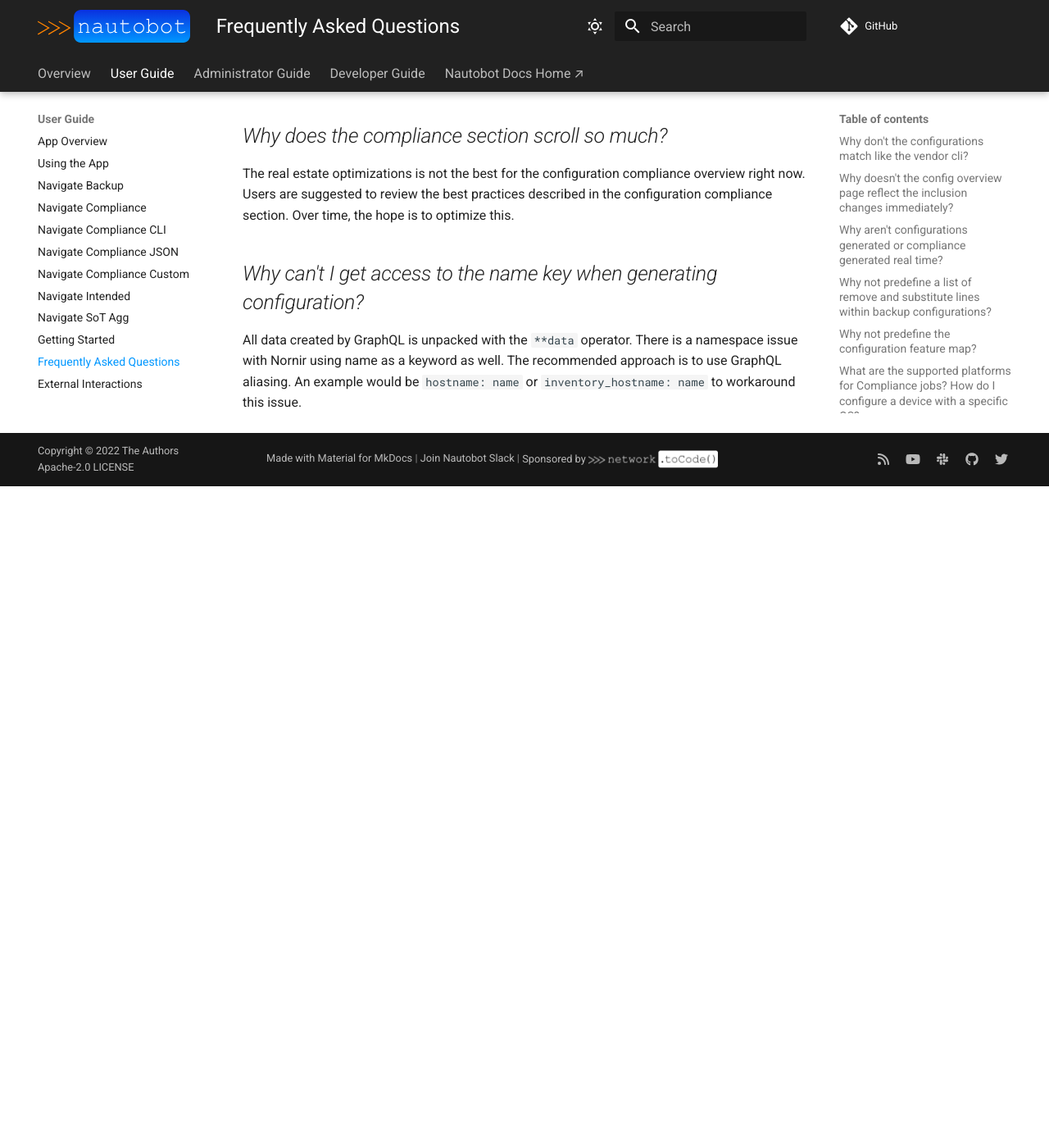
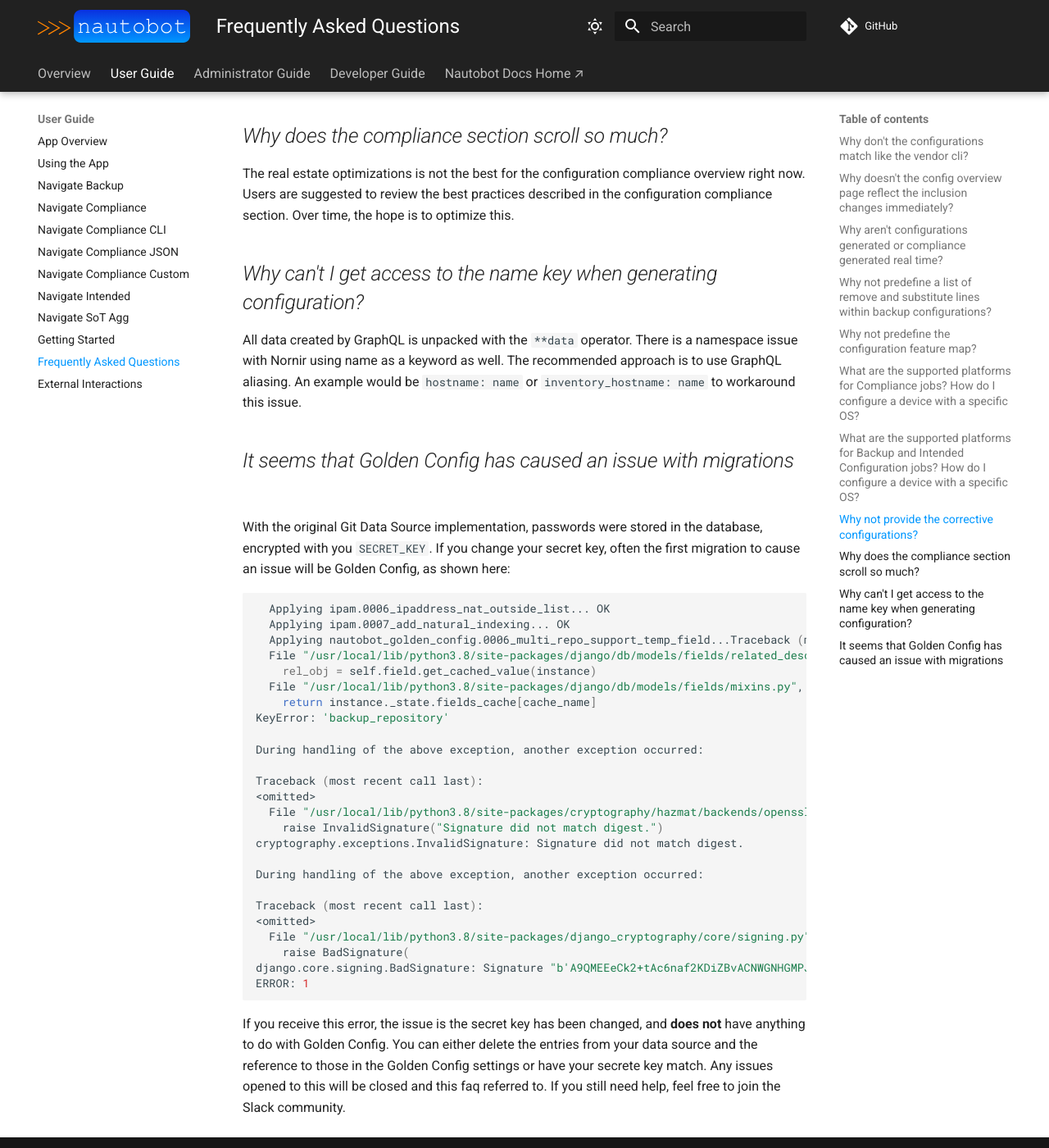
Before and after one commit to nautobot/nautobot-app-golden-config, an MkDocs documentation site: the page built from docs/user/app_faq.md, in a window 1280 px wide and 1400 px high, scrolled down 3258 px. Shown: the whole window at 82% size. Built offline with MkDocs 1.6.1 and Material for MkDocs 9.7.7, drawn with Linux system fonts in a browser that asks for light colours; comment, search, counter and statistics services are not loaded; before the commit the page ends 3851 px from its top, so only the background shows below that.

Commit message:
Add note about secret key in faq

````diff
--- a/docs/user/app_faq.md
+++ b/docs/user/app_faq.md
@@ -84,3 +84,37 @@
 ## _Why can't I get access to the name key when generating configuration?_
 
 All data created by GraphQL is unpacked with the `**data` operator. There is a namespace issue with Nornir using name as a keyword as well. The recommended approach is to use GraphQL aliasing. An example would be `hostname: name` or `inventory_hostname: name` to workaround this issue.
+
+## _It seems that Golden Config has caused an issue with migrations_
+
+With the original Git Data Source implementation, passwords were stored in the database, encrypted with you `SECRET_KEY`. If you change your secret key, often the first migration to cause an issue will be Golden Config, as shown here:
+
+```bash
+  Applying ipam.0006_ipaddress_nat_outside_list... OK
+  Applying ipam.0007_add_natural_indexing... OK
+  Applying nautobot_golden_config.0006_multi_repo_support_temp_field...Traceback (most recent call last):
+  File "/usr/local/lib/python3.8/site-packages/django/db/models/fields/related_descriptors.py", line 173, in __get__
+    rel_obj = self.field.get_cached_value(instance)
+  File "/usr/local/lib/python3.8/site-packages/django/db/models/fields/mixins.py", line 15, in get_cached_value
+    return instance._state.fields_cache[cache_name]
+KeyError: 'backup_repository'
+
+During handling of the above exception, another exception occurred:
+
+Traceback (most recent call last):
+<omitted>
+  File "/usr/local/lib/python3.8/site-packages/cryptography/hazmat/backends/openssl/hmac.py", line 85, in verify
+    raise InvalidSignature("Signature did not match digest.")
+cryptography.exceptions.InvalidSignature: Signature did not match digest.
+
+During handling of the above exception, another exception occurred:
+
+Traceback (most recent call last):
+<omitted>
+  File "/usr/local/lib/python3.8/site-packages/django_cryptography/core/signing.py", line 239, in unsign
+    raise BadSignature(
+django.core.signing.BadSignature: Signature "b'A9QMEEeCk2+tAc6naf2KDiZBvACNWGNHGMPJ/SHOYY8=\n'" does not match
+ERROR: 1
+```
+
+If you receive this error, the issue is the secret key has been changed, and **does not** have anything to do with Golden Config. You can either delete the entries from your data source and the reference to those in the Golden Config settings or have your secrete key match. Any issues opened to this will be closed and this faq referred to. If you still need help, feel free to join the Slack community.
````
